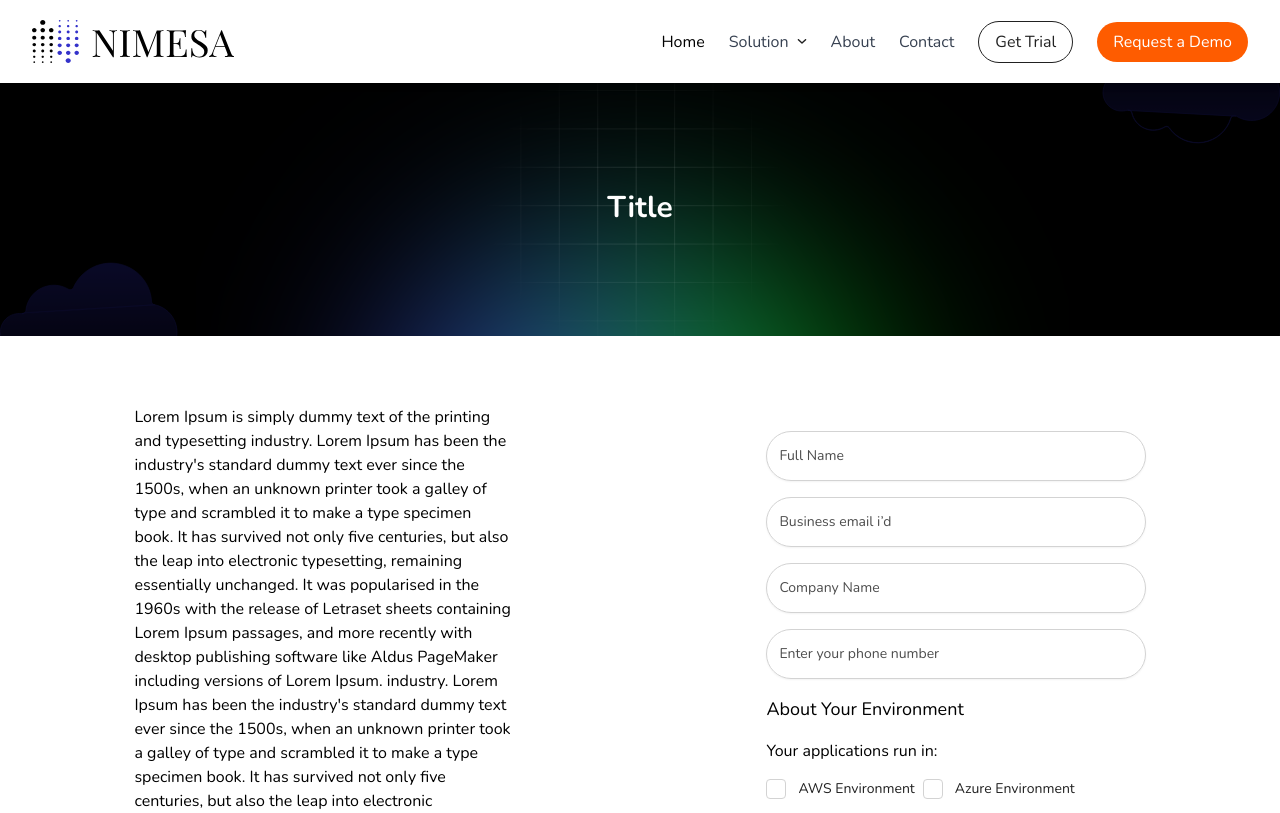
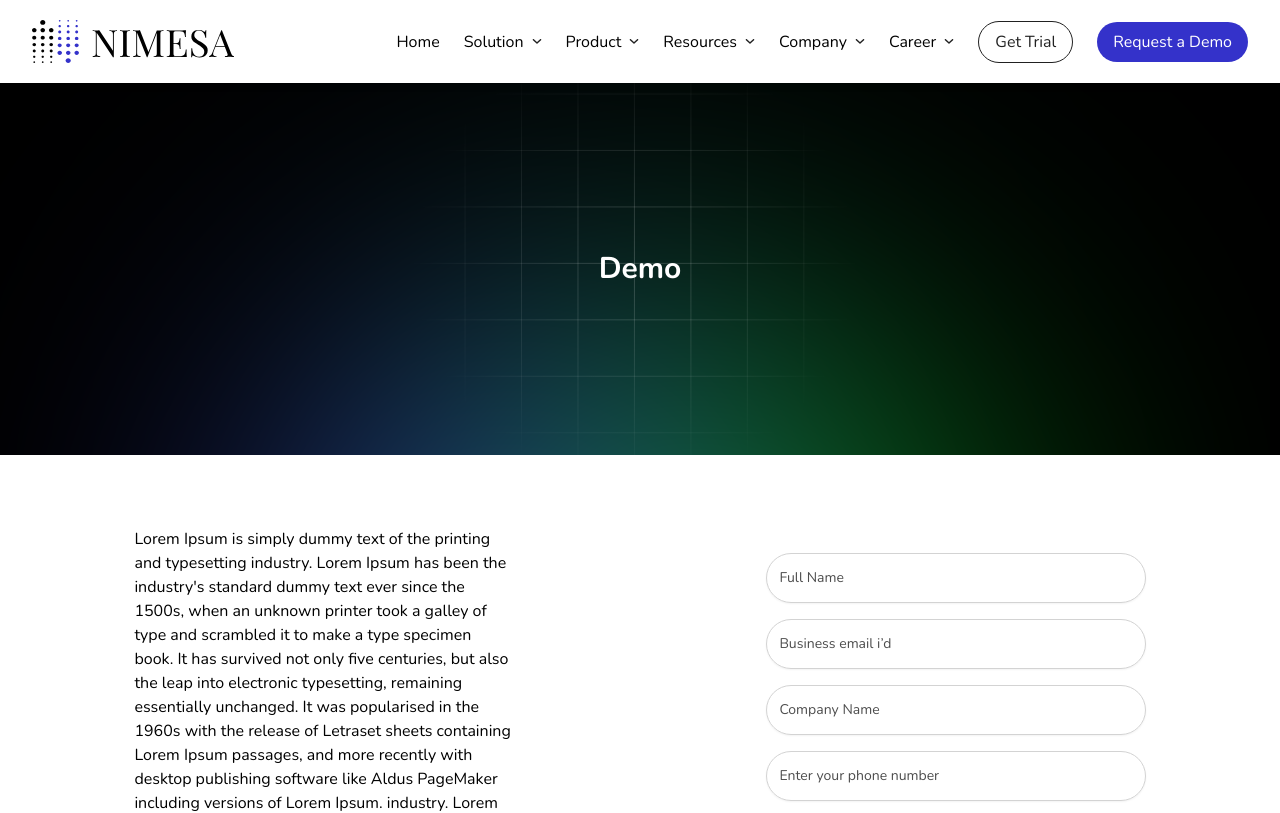
Before and after one commit to indya-ai/Nimesa-Web, a Next.js app: page /demo in a window 1280 px wide. Shown: the top 813 px of the page. Built offline with nearby package versions, Linux system fonts and the light colour scheme; a web font is replaced by a local one.

Commit message:
header is completed

```diff
--- a/components/career/CareerCard.jsx
+++ b/components/career/CareerCard.jsx
@@ -1,4 +1,3 @@
-import React from "react";
 
 // CareerCard component
 const CareerCard = ({
@@ -9,8 +8,8 @@ const CareerCard = ({
   officeLocation,
 }) => {
   return (
-    <div className="career-card rounded-[24px]">
-      <div className="flex m-[1px] bg-white flex-col gap-14 rounded-[24px] p-[32px] justify-between">
+    <div className="career-card p-[1px] px-[0.9px] rounded-[24px]">
+      <div className="flex bg-white flex-col gap-14 rounded-[24px] p-[32px] justify-between">
         <div className="flex flex-col gap-3">
           <div className="bg-[#F3F4F4] w-fit rounded-full p-2">
             Job ID: {jobId}
--- a/components/common/Banner.jsx
+++ b/components/common/Banner.jsx
@@ -1,15 +1,17 @@
-import React from "react";
+const Banner = ({ title, imageUrl }) => {
+  return (
+    <div className="relative flex items-center justify-center py-40 text-white">
+      {/* Background Image */}
+      <img
+        src={imageUrl}
+        alt="Banner Background"
+        className="absolute inset-0 w-full h-full object-cover"
+      />
 
-const Banner = ({ title }) => {
-  return (
-    <div className="relative bg-gradient-to-r from-[#0f172a] to-[#1e293b] text-white h-[250px] flex items-center justify-center">
-
-      <div className="absolute inset-0 pointer-events-none">
-        <img src="/assets/images/banner.svg"/>
-      </div>
-
-      {/* Title */}
-      <h1 className="text-3xl font-bold z-10">{title}</h1>
+      {/* Overlay Text */}
+      <h1 className="text-3xl font-bold px-4 py-2 rounded z-10">
+        {title}
+      </h1>
     </div>
   );
 };
--- a/components/common/layout/Header.jsx
+++ b/components/common/layout/Header.jsx
@@ -1,7 +1,7 @@
 "use client";
 
 import Link from "next/link";
-import { useState, useEffect, useRef } from "react";
+import { useEffect, useRef, useState } from "react";
 
 export function Header() {
   const [isMenuOpen, setIsMenuOpen] = useState(false);
@@ -16,6 +16,7 @@ export function Header() {
   // Close all menus when a click outside is detected
   useEffect(() => {
     const handleClickOutside = (event) => {
+      // Check if the clicked element is outside the menu or submenu
       if (
         menuRef.current &&
         !menuRef.current.contains(event.target) &&
@@ -24,19 +25,23 @@ export function Header() {
         subSubMenuRef.current &&
         !subSubMenuRef.current.contains(event.target)
       ) {
+        // Close all menus
         setIsMenuOpen(false);
         setOpenSubMenu(null);
         setOpenSubSubMenu(null);
       }
     };
 
+    // Attach the event listener
     document.addEventListener("mousedown", handleClickOutside);
+
+    // Clean up the event listener on component unmount
     return () => {
       document.removeEventListener("mousedown", handleClickOutside);
     };
   }, []);
 
-  const toggleMenu = () => setIsMenuOpen(!isMenuOpen);
+  const toggleMenu = () => setIsMenuOpen((prev) => !prev);
   const toggleSubMenu = (index) => {
     setOpenSubMenu(openSubMenu === index ? null : index);
   };
@@ -46,20 +51,22 @@ export function Header() {
 
   return (
     <header className="sticky top-0 z-50 w-full bg-white shadow-md">
-      <div className="container mx-auto flex py-5 items-center justify-between px-4 sm:px-6 lg:px-8">
+      <div className="container xl:text-base lg:text-xs mx-auto flex py-5 items-center justify-between px-4 sm:px-6 lg:px-8">
         {/* Logo Section */}
         <Link href="/" className="text-xl font-bold text-gray-900">
           <img src="/assets/images/header/logo.svg" layout="full" />
         </Link>
 
         {/* Mobile Menu Toggle */}
-        <button
-          className="md:hidden text-gray-700 focus:outline-none"
-          onClick={toggleMenu}
-        >
+        <button className="lg:hidden focus:outline-none" onClick={toggleMenu}>
           <img
-            src="/assets/images/header/dropdown.svg"
-            className="ml-2 w-[10px] h-[5px]"
+            src={
+              isMenuOpen
+                ? "/assets/images/header/close.svg"
+                : "/assets/images/header/menu.svg"
+            }
+            alt="menu-toggle"
+            className="transition-all w-6 h-6 duration-300 ease-in-out"
           />
         </button>
 
@@ -68,16 +75,16 @@ export function Header() {
           ref={menuRef}
           className={`${
             isMenuOpen ? "block" : "hidden"
-          } absolute top-16 left-0 w-full bg-white md:static md:block md:w-auto`}
+          } absolute top-16 left-0 w-full bg-white lg:static lg:block lg:w-auto`}
         >
-          <ul className="flex flex-col items-center space-y-4 p-4 md:flex-row md:space-y-0 md:space-x-6 md:p-0">
+          <ul className="flex flex-col items-center space-y-4 p-4 lg:flex-row lg:space-y-0 lg:space-x-6 lg:p-0">
             {/* Menu Item 1 */}
             <li className="relative group">
               <Link href="/use-case">Home</Link>
             </li>
             <li className="relative group">
               <button
-                className="flex items-center justify-between w-full text-gray-700 md:w-auto hover:text-[#FE5C00]"
+                className="flex items-center justify-between w-full md:w-auto "
                 onClick={() => toggleSubMenu(0)}
               >
                 Solution
@@ -90,37 +97,48 @@ export function Header() {
               {openSubMenu === 0 && (
                 <ul
                   ref={subMenuRef}
-                  className="absolute rounded-[12px] left-0 mt-2 w-48 bg-white"
+                  className="absolute rounded-xl md:left-0 mt-2 shadow w-max z-40 bg-white"
                 >
                   <li className="relative group">
-                    <li>
+                    <li className="m-2">
                       <Link
                         href="/financial-services"
-                        className="block px-4 py-2 text-gray-700 hover:text-[#FE5C00] hover:bg-gray-50"
+                        className="block px-4 py-2 rounded-xl hover:bg-[#3432CA] hover:text-white"
                       >
                         By AWS Service
                       </Link>
                     </li>
+                    <li className="m-2">
                       <button
-                      className="flex items-center justify-between w-full text-gray-700 hover:text-[#FE5C00] hover:bg-gray-50 px-4 py-2"
+                        className="flex rounded-xl items-center justify-between w-full hover:bg-[#3432CA] hover:text-white px-4 py-2 group"
                         onClick={() => toggleSubSubMenu(0)}
                       >
                         By Industry
                         <img
                           src="/assets/images/header/dropdown.svg"
-                        className="ml-2 w-[10px] -rotate-90 h-[5px]"
+                          className="ml-2 w-[10px] h-[5px] -rotate-90 "
+                          alt="dropdown"
                         />
                       </button>
+                    </li>
                     {/* Sub-Submenu */}
                     {openSubSubMenu === 0 && (
                       <ul
                         ref={subSubMenuRef}
-                        className="absolute left-full top-0 mt-0 w-48 bg-white border border-gray-200 shadow-md"
+                        className="lg:absolute md:left-full lg:ml-0 ml-4 py-2 z-50 top-0 lg:mt-10 w-max bg-white rounded-xl shadow-md"
                       >
-                        <li>
+                        <li className="m-2">
                           <Link
                             href="/healthcare"
-                            className="block px-4 py-2 text-gray-700 hover:text-[#FE5C00] hover:bg-gray-50"
+                            className="block px-4 py-2 rounded-xl hover:bg-[#3432CA] hover:text-white"
+                          >
+                            Healthcare
+                          </Link>
+                        </li>
+                        <li className="m-2">
+                          <Link
+                            href="/healthcare"
+                            className="block px-4 py-2 rounded-xl hover:bg-[#3432CA] hover:text-white"
                           >
                             Healthcare
                           </Link>
@@ -131,35 +149,96 @@ export function Header() {
                 </ul>
               )}
             </li>
-
-            {/* Menu Item 2 */}
-            <li>
-              <Link
-                href="/about"
-                className="text-gray-700 hover:text-[#FE5C00]"
+            <li className="relative group">
+              <button
+                className="flex items-center justify-between w-full md:w-auto "
+                onClick={() => toggleSubMenu(1)}
               >
-                About
+                Product
+                <img
+                  src="/assets/images/header/dropdown.svg"
+                  className="ml-2 w-[10px] h-[5px]"
+                />
+              </button>
+              {/* Submenu */}
+              {openSubMenu === 1 && (
+                <ul
+                  ref={subMenuRef}
+                  className="absolute rounded-xl left-0 mt-2 w-48 bg-white"
+                ></ul>
+              )}
+            </li>
+            <li className="relative group">
+              <button
+                className="flex items-center justify-between w-full md:w-auto "
+                onClick={() => toggleSubMenu(2)}
+              >
+                Resources
+                <img
+                  src="/assets/images/header/dropdown.svg"
+                  className="ml-2 w-[10px] h-[5px]"
+                />
+              </button>
+              {/* Submenu */}
+              {openSubMenu === 2 && (
+                <ul
+                  ref={subMenuRef}
+                  className="absolute rounded-xl left-0 mt-2 w-48 bg-white"
+                ></ul>
+              )}
+            </li>
+            <li className="relative group">
+              <button
+                className="flex items-center justify-between w-full md:w-auto "
+                onClick={() => toggleSubMenu(3)}
+              >
+                Company
+                <img
+                  src="/assets/images/header/dropdown.svg"
+                  className="ml-2 w-[10px] h-[5px]"
+                />
+              </button>
+              {/* Submenu */}
+              {openSubMenu === 3 && (
+                <ul
+                  ref={subMenuRef}
+                  className="absolute rounded-xl left-0 mt-2 w-48 bg-white"
+                ></ul>
+              )}
+            </li>
+            <li className="relative group">
+              <Link href="/careers">
+                <button
+                  className="flex items-center justify-between w-full md:w-auto "
+                  onClick={() => toggleSubMenu(4)}
+                >
+                  Career
+                  <img
+                    src="/assets/images/header/dropdown.svg"
+                    className="ml-2 w-[10px] h-[5px]"
+                  />
+                </button>
               </Link>
+              {/* Submenu */}
+              {openSubMenu === 4 && (
+                <ul
+                  ref={subMenuRef}
+                  className="absolute rounded-xl left-0 mt-2 w-48 bg-white"
+                ></ul>
+              )}
             </li>
 
-            {/* Menu Item 3 */}
             <li>
-              <Link
-                href="/contact"
-                className="text-gray-700 hover:text-[#FE5C00]"
-              >
-                Contact
-              </Link>
-            </li>
-            <li>
-              <button className="border border-[#212121] text-[#212121] rounded-full px-4 py-2 hover:text-white">
+              <button className="border border-[#212121] text-[#212121] rounded-full px-4 py-2 ">
                 Get Trial
               </button>
             </li>
             <li>
-              <button className="bg-[#FE5C00] rounded-full px-4 py-2 text-white">
+              <Link href="/demo">
+                <button className="bg-blue rounded-full px-4 py-2 text-white">
                   Request a Demo
                 </button>
+              </Link>
             </li>
           </ul>
         </nav>
--- a/pages/careers/index.jsx
+++ b/pages/careers/index.jsx
@@ -30,7 +30,7 @@ export default function Index() {
   ];
   return (
     <div>
-      <Banner title="Title" />
+      <Banner title="Career" imageUrl="/assets/images/banner.jpg" />
       <div className="bg-white lg:py-20 md:py-12 py-5">
         <div className="container grid items-center md:grid-cols-2 md:gap-0 gap-4 px-2 m-auto">
           <img src="/assets/images/career/image.svg" />
--- a/pages/demo/index.jsx
+++ b/pages/demo/index.jsx
@@ -3,7 +3,7 @@ import Banner from "@/components/common/Banner";
 function index() {
   return (
     <div>
-      <Banner title="Title" />
+      <Banner title="Demo" imageUrl="/assets/images/banner.svg" />
       <div className="grid md:grid-cols-2 lg:gap-0 gap-3 xl:my-16 my-10 container m-auto p-2 lg:items-center">
         <div className="xl:w-[60%] lg:w-[80%] mx-auto">
           <p>
--- a/styles/globals.css
+++ b/styles/globals.css
@@ -12,6 +12,7 @@ body {
 }
 .career-card{
   background: linear-gradient(0.56deg, rgba(254, 92, 0, 0) 5.15%, #A13DFF 81.43%);
-
-
 }
+.bg-blue{
+  background: #3432CA;
+}
```
Also changed, not shown: public/assets/images/header/close.svg (added), public/assets/images/header/white-dropdown.svg (added). Lines whose indentation alone changed are shown as unchanged.
